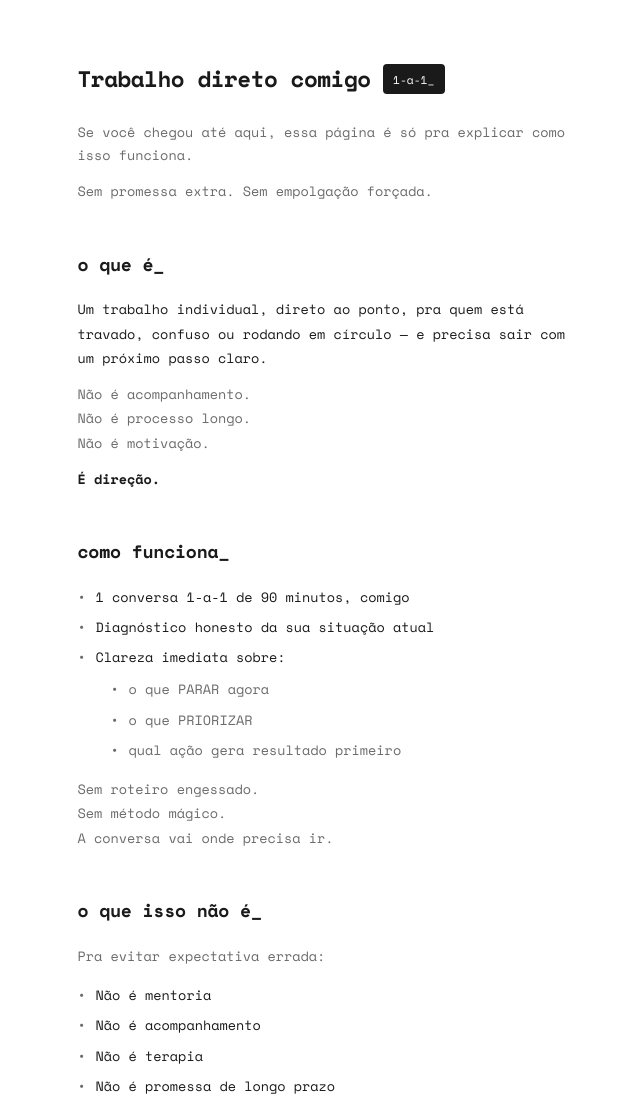
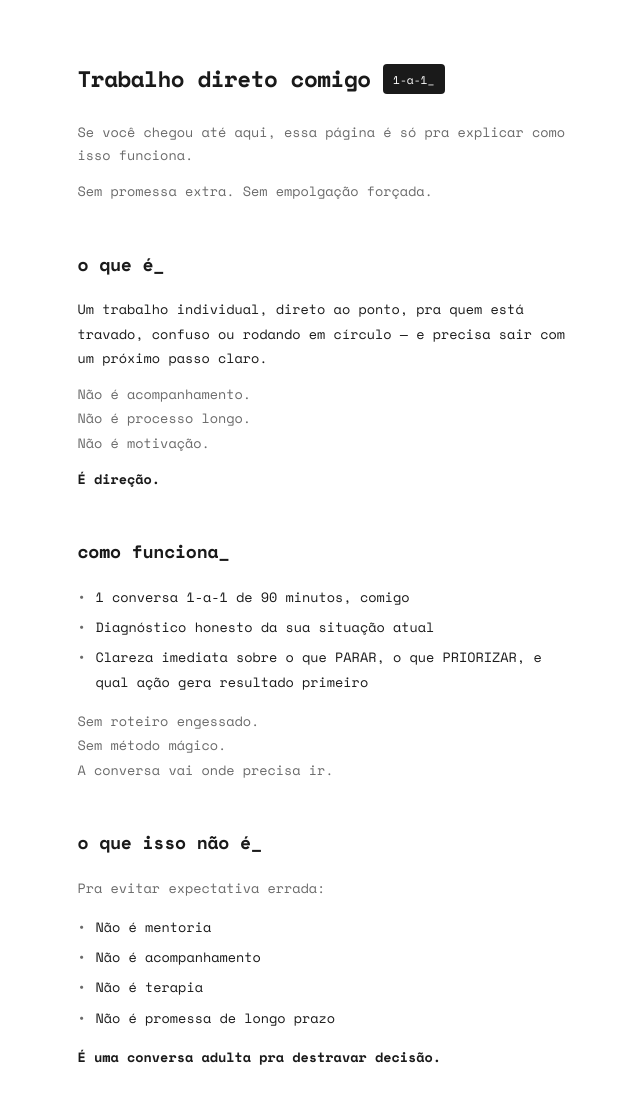
Before and after one commit to monkfrodo/pages, a plain HTML site: page trabalho-1a1.html in a window 1280 px wide. Shown: the top 1100 px of the page, without its empty margins (315-955 px from the left). Drawn offline with nearby package versions, Linux system fonts and the light colour scheme.

Commit message:
Update trabalho-1a1.html

```diff
--- a/trabalho-1a1.html
+++ b/trabalho-1a1.html
@@ -306,13 +306,7 @@
             <ul>
                 <li>1 conversa 1-a-1 de 90 minutos, comigo</li>
                 <li>Diagnóstico honesto da sua situação atual</li>
-                <li>Clareza imediata sobre:
-                    <ul class="nested">
-                        <li>o que PARAR agora</li>
-                        <li>o que PRIORIZAR</li>
-                        <li>qual ação gera resultado primeiro</li>
-                    </ul>
-                </li>
+                <li>Clareza imediata sobre o que PARAR, o que PRIORIZAR, e qual ação gera resultado primeiro</li>
             </ul>
             <p class="muted">Sem roteiro engessado.<br>Sem método mágico.<br>A conversa vai onde precisa ir.</p>
         </section>
```
